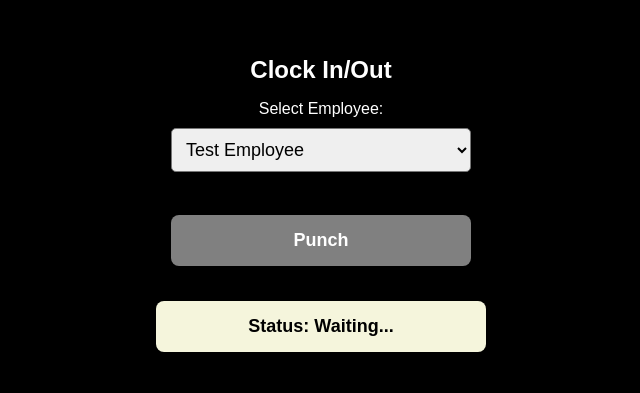
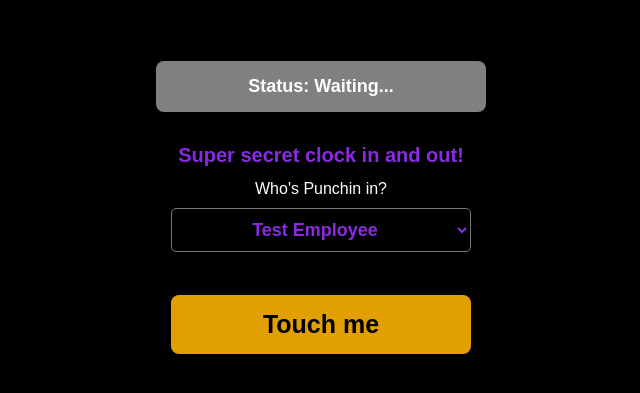
Before and after one commit to delectiomnibus/cock-in-app-frontend, a plain HTML site: page index.html in a window 1280 px wide. Shown: the part 215-608 px from the top of the page, without its empty margins (319-959 px from the left). Drawn offline with Linux system fonts and the light colour scheme.

Commit message:
UI tweaks

```diff
--- a/index.html
+++ b/index.html
@@ -3,7 +3,7 @@
     <head>
         <meta charset="UTF-8">
         <meta name="viewport" content="width=device-width, initial-scale=1.0, user-scalable=no">
-        <title>Clock In/Out</title>
+        <title>Super secret clock in and out app</title>
         <style>
             body {
                 font-family: Arial, sans-serif;
@@ -20,12 +20,13 @@
             }
 
             h1 {
-                font-size: 24px;
+                font-size: 20px;
+                color: blueviolet;
             }
 
             button {
                 padding: 15px 20px;
-                font-size: 18px;
+                font-size: 25px;
                 font-weight: bold;
                 cursor: pointer;
                 margin: 15px;
@@ -34,17 +35,22 @@
                 width: 90%;
                 max-width: 300px;
                 transition: background 0.3s ease;
-                background-color: gray;
-                color: white;
+                background-color: rgb(226, 159, 1);
+                color: black;
             }
 
             select {
                 padding: 10px;
                 font-size: 18px;
+                font-weight: bold;
                 border-radius: 5px;
                 margin: 10px;
                 width: 90%;
                 max-width: 300px;
+                text-align: center;
+                text-align-last: center;
+                background-color: black;
+                color: blueviolet;
             }
 
             #status {
@@ -56,8 +62,6 @@
                 width: 90%;
                 max-width: 300px;
                 font-size: 18px;
-                background-color: beige;
-                color: black;
             }
 
             .green-bg { background-color: green; color: white; }
@@ -66,16 +70,16 @@
         </style>
     </head>
     <body>
-        <h1>Clock In/Out</h1>
-        <label for="employee">Select Employee:</label>
+        <p id="status" class="gray-bg">Status: Waiting...</p>
+        <h1>Super secret clock in and out!</h1>
+        <label for="employee">Who's Punchin in?</label>
         <select id="employee">
             <option value="438804" data-key="test">Test Employee</option>
             <option value="497486" data-key="andrew">Andrew De Sha</option>
             <option value="551538" data-key="pasha">Pasha Klopov</option>
         </select>
         <br>
-        <button onclick="sendPunch()">Punch</button>
-        <p id="status" class="gray-bg">Status: Waiting...</p>
+        <button onclick="sendPunch()">Touch me</button>
 
         <script>
             async function sendPunch() {
```
